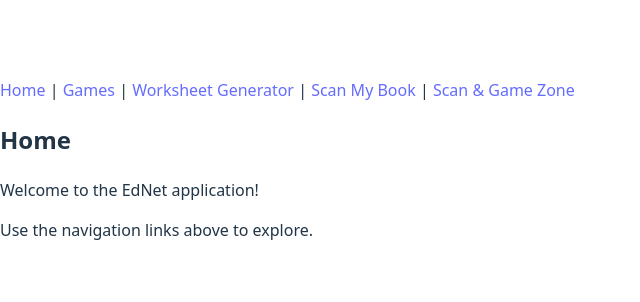
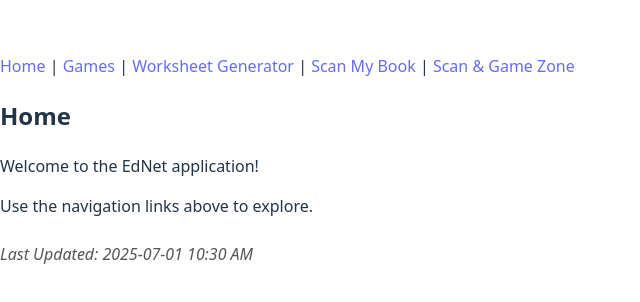
Before and after one commit to ednetlearn/ednet-phase-1, a React (Vite) app: page / in a window 1280 px wide. Shown: the part 232-534 px from the top of the page, without its empty margins (0-640 px from the left). Built offline with nearby package versions, Linux system fonts and the light colour scheme.

Commit message:
Update Home page with last updated info

```diff
--- a/src/Home.jsx
+++ b/src/Home.jsx
@@ -1,13 +1,15 @@
 import React from 'react';
+import { lastUpdated } from './lastUpdated';  // Import lastUpdated
 
-const Home = () => {
-  return (
+const Home = () => (
   <div>
     <h2>Home</h2>
     <p>Welcome to the EdNet application!</p>
     <p>Use the navigation links above to explore.</p>
+    <p style={{ marginTop: '1.5em', fontStyle: 'italic', color: '#555' }}>
+      Last Updated: {lastUpdated}
+    </p>  {/* Display Last Updated info */}
   </div>
 );
-};
 
 export default Home;
```
Lines whose indentation alone changed are shown as unchanged.
